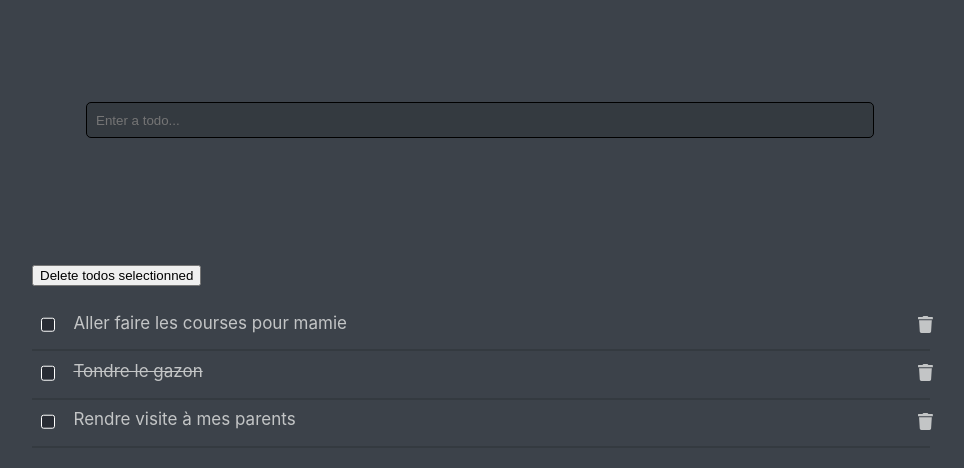
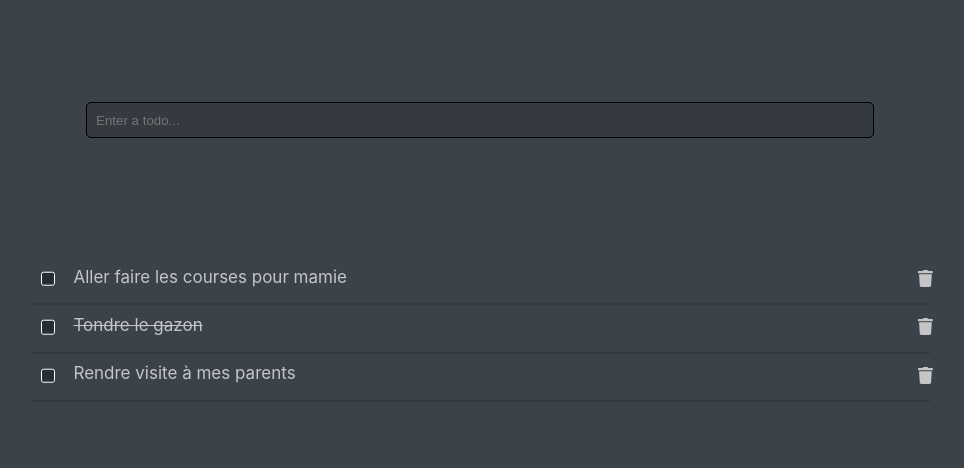
Before and after one commit to axelehrlich59/todoReactHooks, a React (Create React App) app: page / in a window 1280 px wide. Shown: the top 468 px of the page, without its empty margins (160-1124 px from the left). Built offline with nearby package versions, Linux system fonts and the light colour scheme.

Commit message:
show delete checked todos button if todo is checked

```diff
--- a/src/App.js
+++ b/src/App.js
@@ -26,7 +26,7 @@ const App = () => {
     todoChecked: false,
   },
 ])
-  const [todoCompleted, setTodoCompleted] = useState(false)
+  const [showDeleteCheckedTodoButton, setShowDeleteCheckedTodoButton] = useState(false)
 
   const onChange = (event) => {
     const inputValue = event.target.value
@@ -49,26 +49,18 @@ const App = () => {
   }
 
   const handleCheckbox = (index) => {
-    // const newTodo = [...todoList]
-    // let previousCheckedValue = newTodo[index].todoChecked;
-    // newTodo[index].todoChecked = !previousCheckedValue;
-    // setTodos(newTodo)
     const newTodo = [...todoList]
     let previousCheckedValue = newTodo[index].todoChecked;
     newTodo[index].todoChecked = !previousCheckedValue;
     setTodos(newTodo)
+    setShowDeleteCheckedTodoButton(true)
   }
 
 
   const deleteCheckedTodos = () => {
     setTodos(todoList.filter((filteredTodo) => filteredTodo.todoChecked !== true))
+    setShowDeleteCheckedTodoButton(false)
   }
-
-  useEffect(() => {
-    console.log('todoCompleted ===== ', todoCompleted)
-  }, [todoCompleted]);
-
-
 
 
   const completeTodo = (index) => {
@@ -94,7 +86,7 @@ const App = () => {
       <div className='main_main_container'>
       <div className='main_container_received'>
         <div className='test'>
-          {<DeleteAllTodo
+          {showDeleteCheckedTodoButton && <DeleteAllTodo
               deleteCheckedTodos={deleteCheckedTodos}
             />}
           {todoList.map((todoItem, index) => {
```
